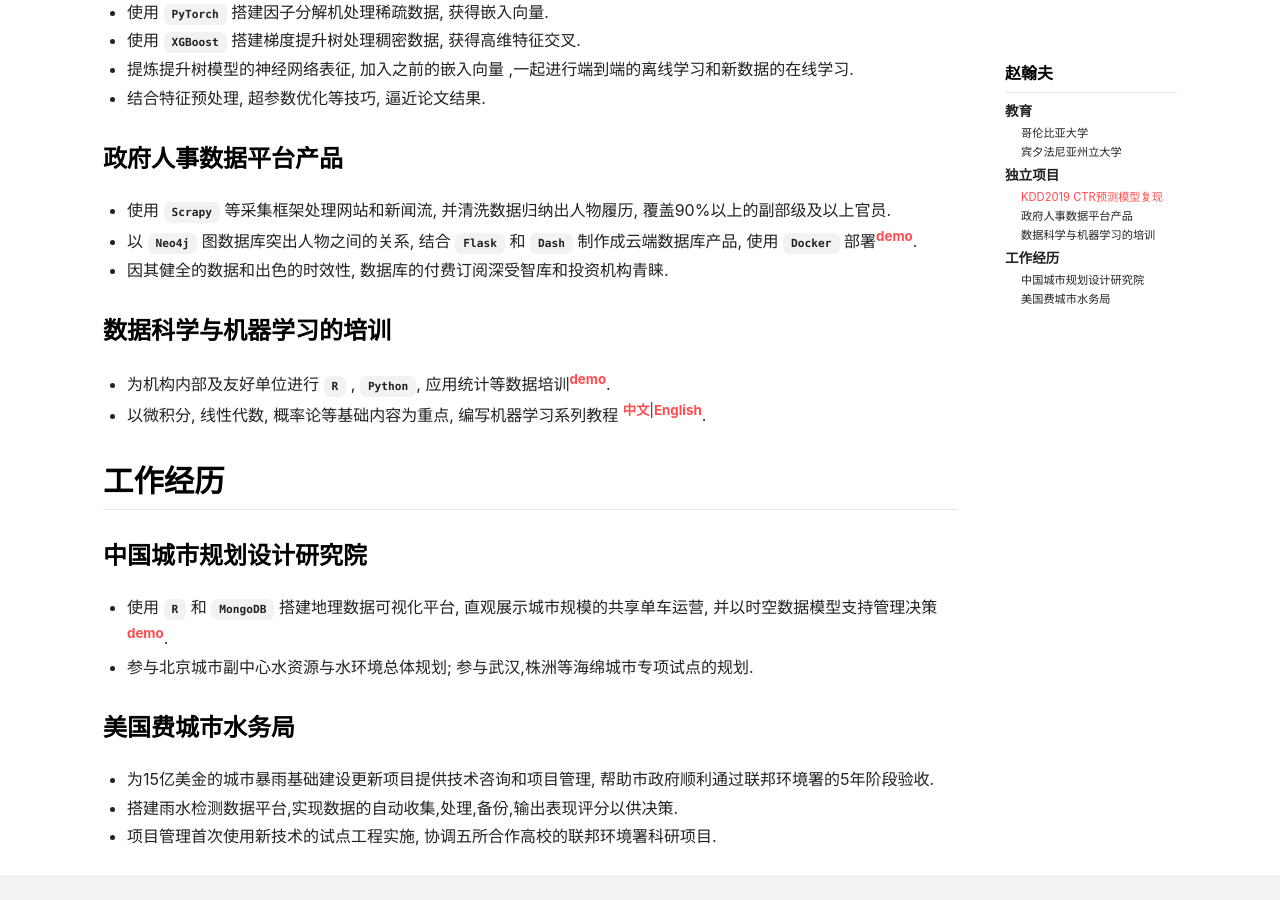
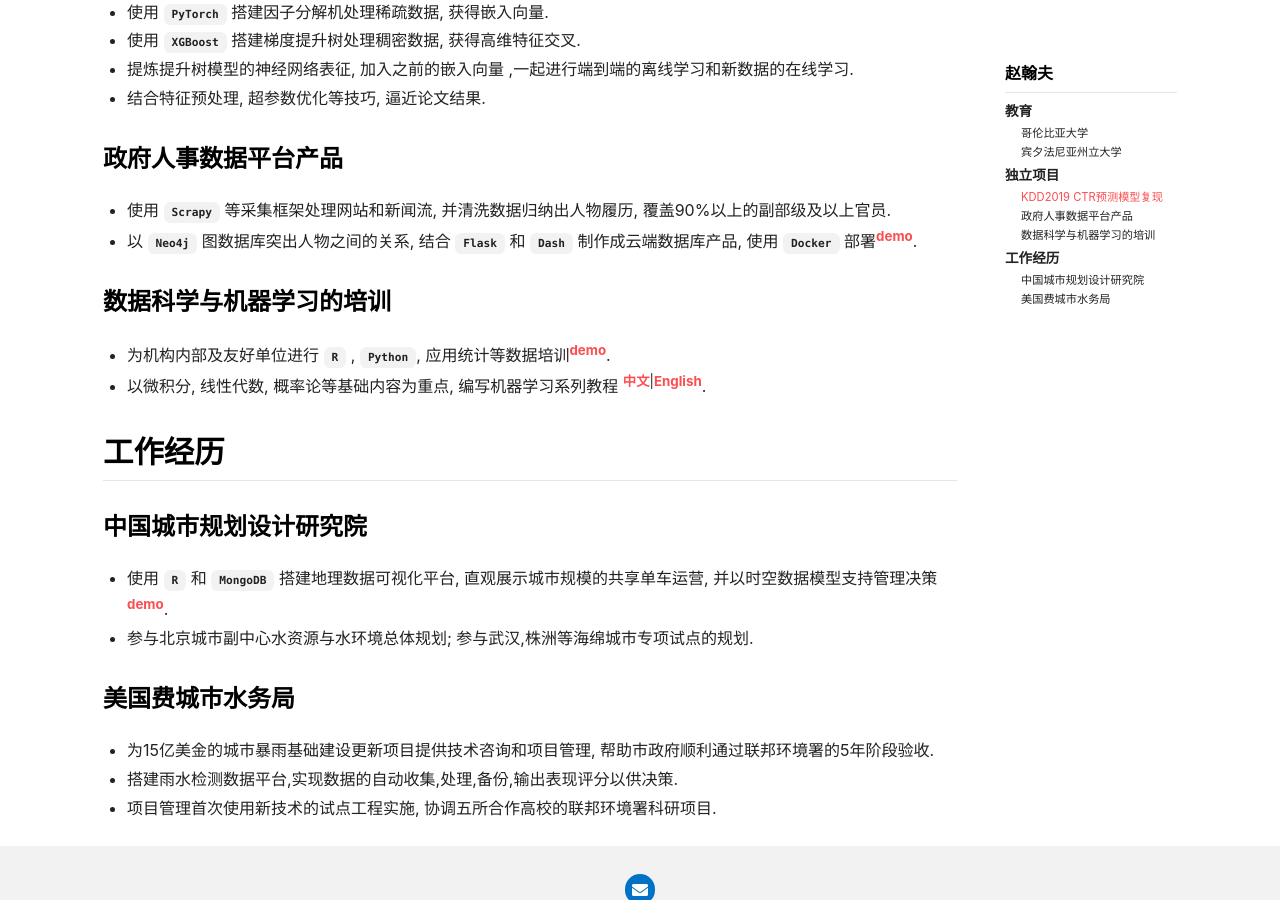
Before and after one commit to hanfu/hanfu.github.io, a Jekyll site: the page built from resume_cn.md, in a window 1280 px wide and 900 px high, scrolled down 783 px. Built offline with Jekyll 4.4.1, drawn with Linux system fonts in a browser that asks for light colours; nearby versions of some CDN libraries.

Commit message:
edit resume

```diff
--- a/resume_cn.md
+++ b/resume_cn.md
@@ -38,7 +38,6 @@ sitemap: false
 ### 政府人事数据平台产品
 - 使用 __`Scrapy`__ 等采集框架处理网站和新闻流, 并清洗数据归纳出人物履历, 覆盖90%以上的副部级及以上官员.
 - 以 __`Neo4j`__ 图数据库突出人物之间的关系, 结合 __`Flask`__ 和 __`Dash`__ 制作成云端数据库产品, 使用 __`Docker`__ 部署<sup>[demo](https://plenum-demo.hanfu.us/){:target="_blank"}</sup>.
-- 因其健全的数据和出色的时效性, 数据库的付费订阅深受智库和投资机构青睐.
 
 
 ### 数据科学与机器学习的培训
```
Also changed, not shown: resume_en.md (+0 -1 lines), 2 other files.
